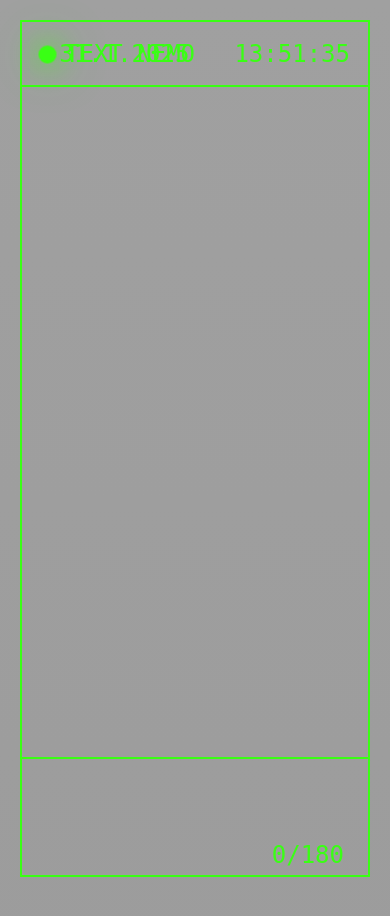
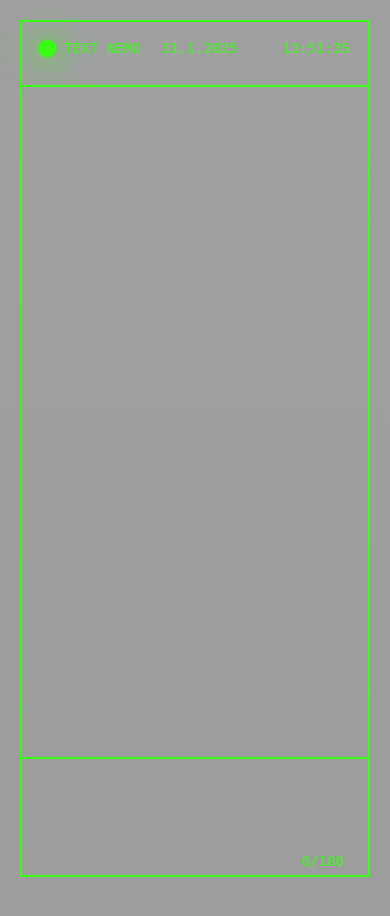
Before and after one commit to marcel-539/marcel-539.github.io, a plain HTML site: page index.html in a window 390 px wide. Shown: the top 916 px of the page. Drawn offline with Linux system fonts and the light colour scheme; no server answers.

Commit message:
final 0.93

```diff
--- a/assets/css/styles.css
+++ b/assets/css/styles.css
@@ -64,7 +64,7 @@ body::before {
 #expandingTextarea {
   position: relative;
   margin: 0;
-  padding: 10px 10px 30px 10px; /* Reduziertes Padding auf 10px links und rechts */
+  padding: 10px 10px 30px 10px;
   width: 100%;
   text-transform: uppercase;
   border: 2px solid #39ff14;
@@ -265,20 +265,38 @@ textarea::placeholder {
 }
 
 
+/* Ab <=1200px Breite */
 @media (max-width: 1200px) {
-  #expandingTextarea {
-    font-size: 24px;
+  .dot-text,
+  .timestamp,
+  #expandingTextarea,
+  #logo,
+  #header-info,
+  #charCounter {
+    font-size: 20px; /* oder was du willst */
   }
 }
 
+/* Ab <=800px Breite */
 @media (max-width: 800px) {
-  #expandingTextarea {
-    font-size: 24px;
+  .dot-text,
+  .timestamp,
+  #expandingTextarea,
+  #logo,
+  #header-info,
+  #charCounter {
+    font-size: 16px;
   }
 }
 
+/* Ab <=500px Breite */
 @media (max-width: 500px) {
-  #expandingTextarea {
-    font-size: 24px;
+  .dot-text,
+  .timestamp,
+  #expandingTextarea,
+  #logo,
+  #header-info,
+  #charCounter {
+    font-size: 14px;
   }
 }
```
